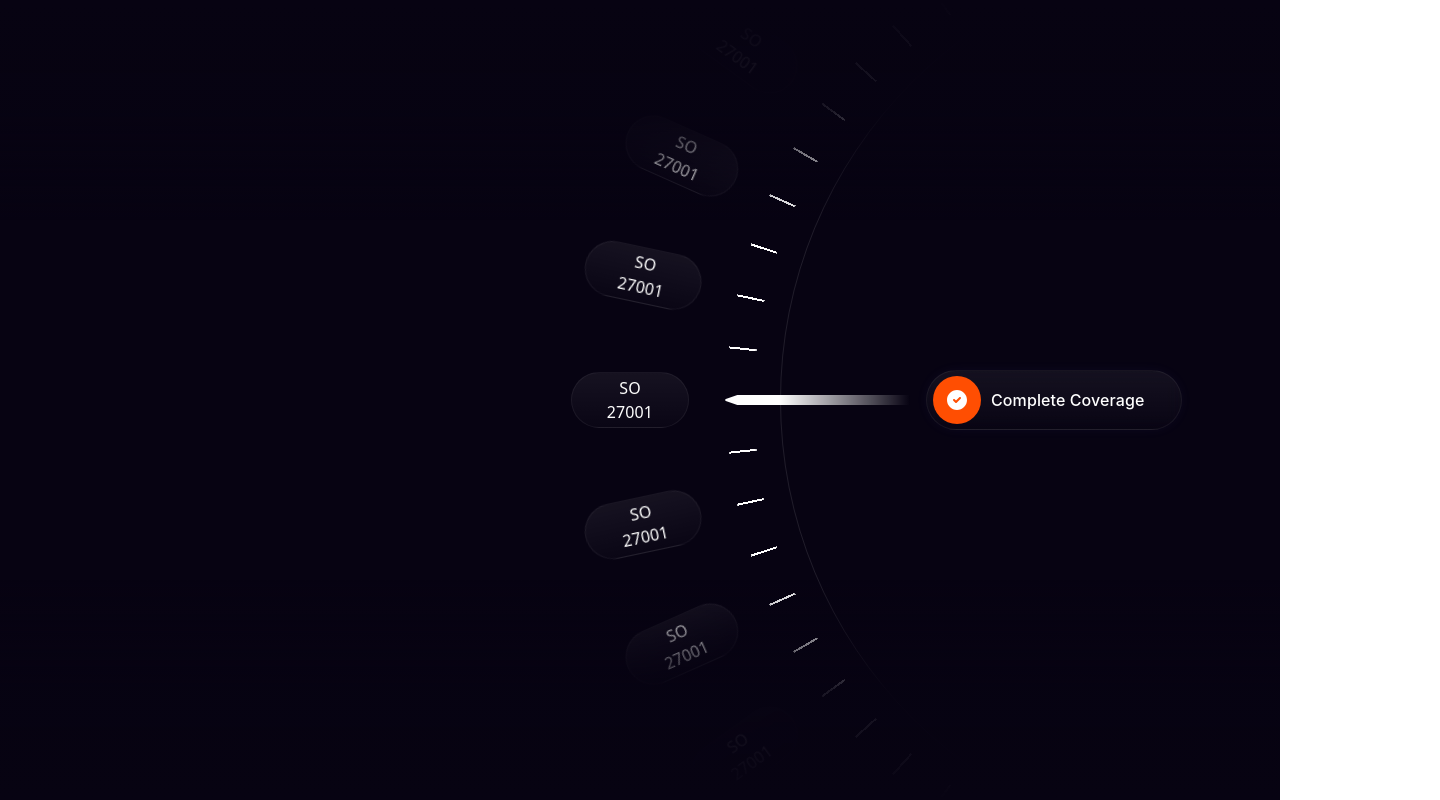
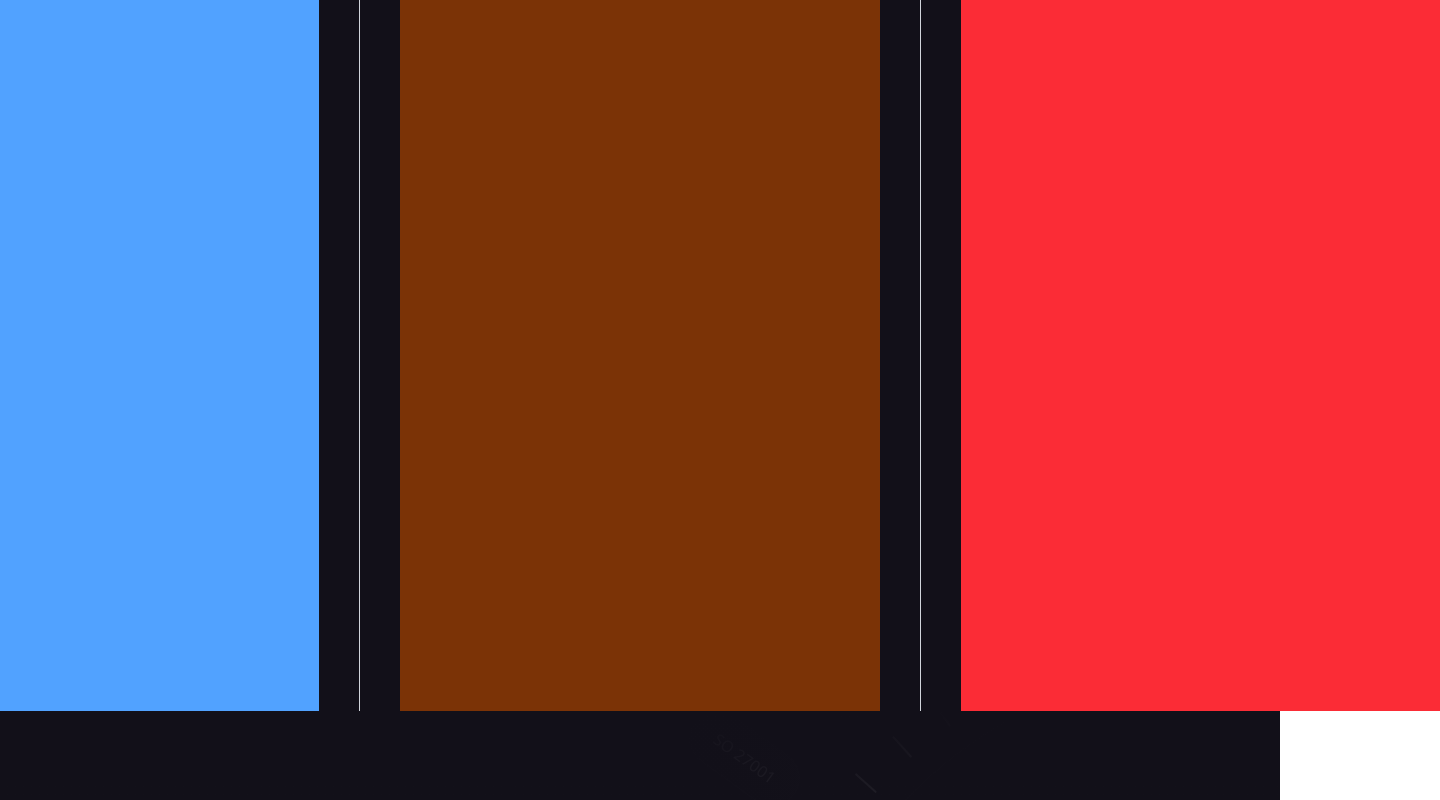
Before and after one commit to gnakh3/test, a Next.js app in the folder my-app/: page / in a window 1280 px wide. Shown: the top 800 px of the page, 1440 px wide, since content can reach past the window. Built offline with nearby package versions, Linux system fonts and the light colour scheme.

Commit message:
fixed wheel

```diff
--- /dev/null
+++ b/my-app/app/box1.tsx
@@ -0,0 +1,14 @@
+import React from 'react'
+
+const box1 = () => {
+  return (
+    <div className='h-[711px] w-[479.33px] bg-blue-400'>
+      <div></div>
+      <div></div>
+      <div></div>
+      <div></div>
+    </div>
+  )
+}
+
+export default box1
--- /dev/null
+++ b/my-app/app/box2.tsx
@@ -0,0 +1,14 @@
+import React from 'react'
+
+const box2 = () => {
+  return (
+      <div className='h-[711px] w-[479.33px] bg-amber-900'>
+      <div></div>
+      <div></div>
+      <div></div>
+      <div></div>
+    </div>
+  )
+}
+
+export default box2
--- /dev/null
+++ b/my-app/app/box3.tsx
@@ -0,0 +1,14 @@
+import React from 'react'
+
+const box3 = () => {
+  return (
+      <div className='h-[711px] w-[479.33px] bg-red-500'>
+      <div></div>
+      <div></div>
+      <div></div>
+      <div></div>
+    </div>
+  )
+}
+
+export default box3
--- a/my-app/app/page.tsx
+++ b/my-app/app/page.tsx
@@ -1,11 +1,17 @@
-import Wheel from "./wheel"
+import Wheel from "./wheel";
+import Provenimpact from "./provenimpact";
 
-const page = () => {
+const Page = () => {
   return (
-    <div>
-      <Wheel />
+    <div className="flex flex-col items-center justify-center bg-[var(--Surface-Black,#121019)]">
+      <div className="w-full justify-center items-center flex">
+        <Provenimpact />
+      </div>
+      <div className="w-full">
+        <Wheel />
+      </div>
     </div>
-  )
-}
+  );
+};
 
-export default page
+export default Page;
--- /dev/null
+++ b/my-app/app/provenimpact.tsx
@@ -0,0 +1,20 @@
+import React from 'react'
+import Box1 from './box1'
+import Box2 from './box2'
+import Box3 from './box3'
+
+const provenimpact = () => {
+  return (
+    <div>
+        <div className='h-[711px] w-[1600px] flex justify-between items-center'>
+        <Box1 />
+        <div className='h-[711px] w-[1px] bg-gray-300'></div>
+        <Box2 />
+        <div className='h-[711px] w-[1px] bg-gray-300'></div>
+        <Box3 />
+        </div>
+    </div>
+  )
+}
+
+export default provenimpact
--- a/my-app/app/wheel.tsx
+++ b/my-app/app/wheel.tsx
@@ -37,7 +37,7 @@ export default function Home() {
   const transitionStyle = "transform 800ms cubic-bezier(1, 0.01, 0.02, 1)";
 
   return (
-    <main className="relative min-h-screen overflow-hidden bg-[#070312]">
+    <main className="relative min-h-screen overflow-hidden bg-[var(--Surface-Black,#121019)]">
       <div className="absolute inset-y-0 right-0 w-[1500px] overflow-hidden">
         <div className="absolute right-[-600px] top-1/2 h-[1300px] w-[1300px] -translate-y-1/2">
           <div className="absolute left-1/2 top-1/2 h-[900px] w-[900px] -translate-x-1/2 -translate-y-1/2 rounded-full border border-white/10" />
@@ -78,7 +78,7 @@ export default function Home() {
                 }}
               >
                 <button
-                  className="flex h-[56px] w-[118px] items-center justify-center rounded-[99px] px-6 py-4 text-white"
+                  className="flex h-[56px] min-w-[123px] items-center justify-center rounded-[99px] border-[1px] px-6 py-4 text-white"
                   style={{
                     transform: isActive
                       ? `translateY(-${itemRadius}px) rotate(${-angle}deg)`
@@ -135,11 +135,11 @@ export default function Home() {
           </div>
         </div>
 
-        <div className="pointer-events-none absolute inset-x-0 top-0 z-20 h-[220px] bg-gradient-to-b from-[#070312] via-[#070312]/92 to-transparent" />
+        <div className="pointer-events-none absolute inset-x-0 top-0 z-20 h-[260px] bg-gradient-to-b from-[var(--Surface-Black,#121019)] via-[#121019]/92 to-transparent" />
 
-        <div className="pointer-events-none absolute inset-x-0 bottom-0 z-20 h-[220px] bg-gradient-to-t from-[#070312] via-[#070312]/92 to-transparent" />
+        <div className="pointer-events-none absolute inset-x-0 bottom-0 z-20 h-[260px] bg-gradient-to-t from-[var(--Surface-Black,#121019)] via-[#121019]/92 to-transparent" />
 
-        <div className="pointer-events-none absolute inset-y-0 left-0 z-20 w-[90px] bg-gradient-to-r from-[#070312] to-transparent" />
+        <div className="pointer-events-none absolute inset-y-0 left-0 z-20 w-[90px] bg-gradient-to-r from-[var(--Surface-Black,#121019)] to-transparent" />
       </div>
     </main>
   );
```
